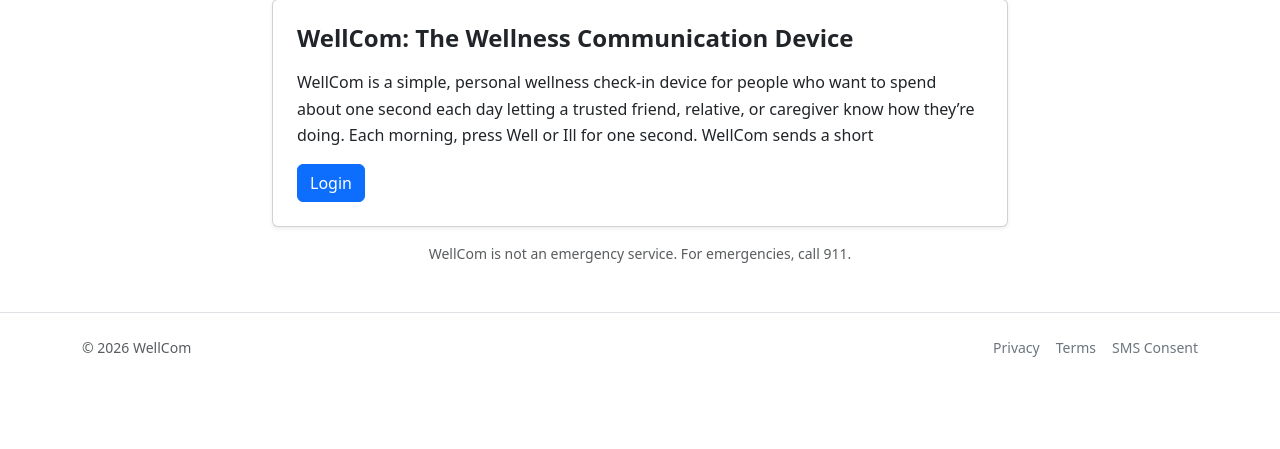
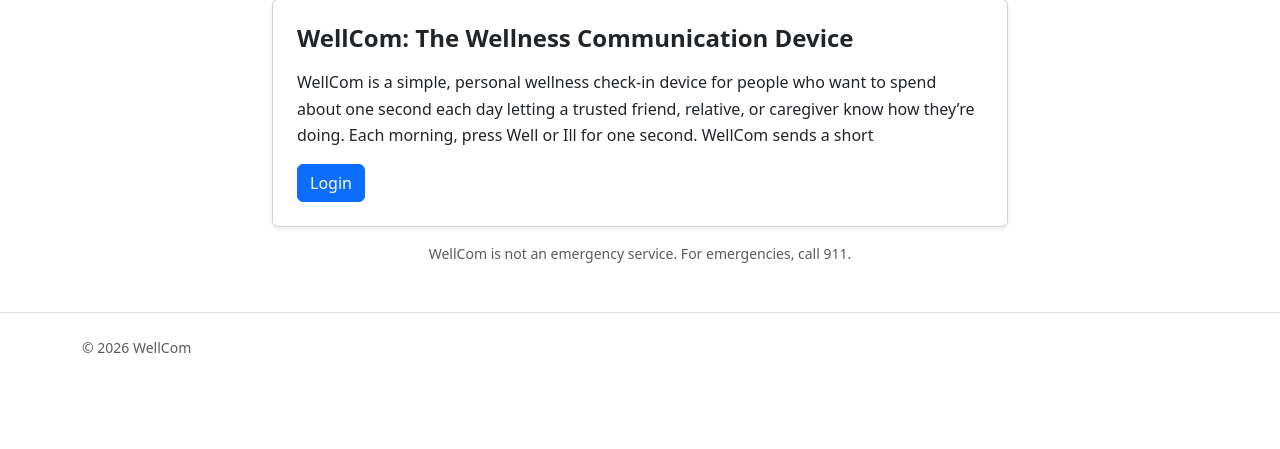
Before and after one commit to hxmiller/welllcom-site, a Flask app: page / in a window 1280 px wide. Shown: the part 322-771 px from the top of the page. Run offline with Flask 3, Linux system fonts and the light colour scheme.

Commit message:
Update base.html

```diff
--- a/templates/base.html
+++ b/templates/base.html
@@ -60,11 +60,7 @@
     <footer class="border-top py-4">
       <div class="container small text-muted d-flex flex-column flex-md-row gap-2 justify-content-between">
         <div>© {{ current_year }} WellCom</div>
-        <div class="d-flex gap-3">
-          <a href="{{ url_for('privacy') }}" class="link-secondary">Privacy</a>
-          <a href="{{ url_for('terms') }}" class="link-secondary">Terms</a>
-          <a href="{{ url_for('consent') }}" class="link-secondary">SMS Consent</a>
-        </div>
+
       </div>
     </footer>
 
```
